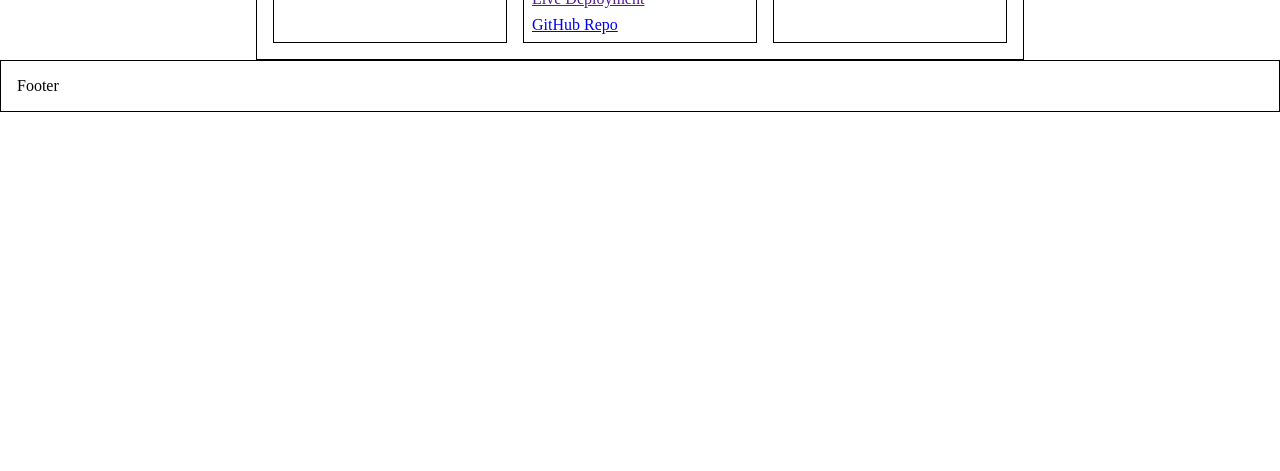
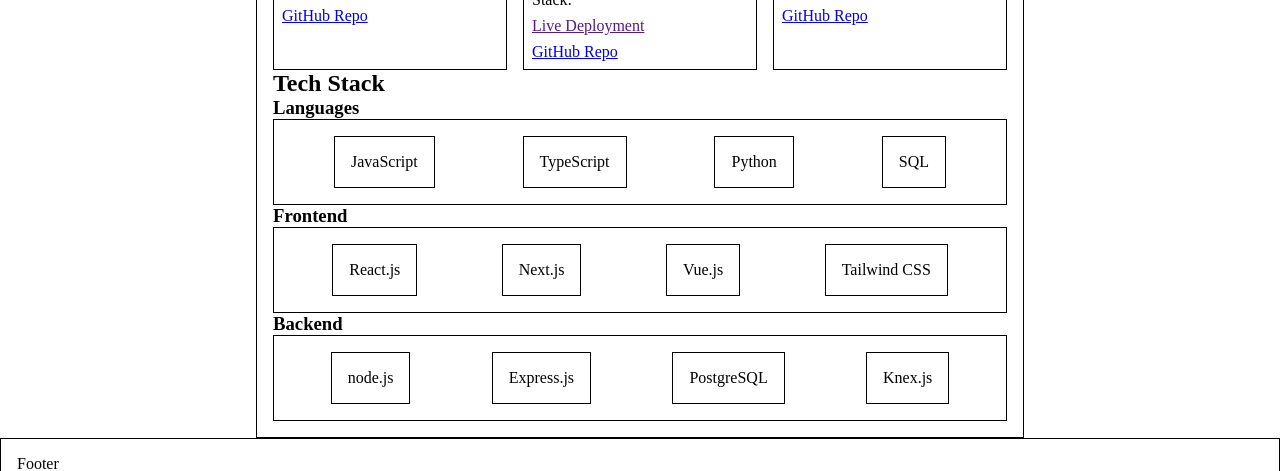
Before and after one commit to Justin-K-Ellis/react-personal-site, a React (Vite) app: page / in a window 1280 px wide. Shown: the part 834-1305 px from the top of the page. Before the commit the page ends 946 px from the top, so only its background shows below. Built offline with nearby package versions, Linux system fonts and the light colour scheme.

Commit message:
feat: create gallery to display tech stack

```diff
--- a/src/assets/text.json
+++ b/src/assets/text.json
@@ -58,5 +58,10 @@
       "deploymentLink": "",
       "stack": []
     }
+  },
+  "techStack": {
+    "languages": ["JavaScript", "TypeScript", "Python", "SQL"],
+    "frontend": ["React.js", "Next.js", "Vue.js", "Tailwind CSS"],
+    "backend": ["node.js", "Express.js", "PostgreSQL", "Knex.js"]
   }
 }
--- a/src/components/Portfolio.tsx
+++ b/src/components/Portfolio.tsx
@@ -4,6 +4,7 @@
 export default function Portfolio() {
   return (
     <section id="protfolio">
+      <h2>Projects</h2>
       <div className="project-gallery">
         {cardData.map((card) => (
           <Card
--- /dev/null
+++ b/src/components/TechStack.tsx
@@ -0,0 +1,18 @@
+import text from "../assets/text.json";
+import TechStackGallery from "./TechStackGallery";
+
+const stack = text.techStack;
+
+export default function TechStack() {
+  return (
+    <section id="tech-stack">
+      <h2>Tech Stack</h2>
+      <h3>Languages</h3>
+      <TechStackGallery tech={stack.languages} />
+      <h3>Frontend</h3>
+      <TechStackGallery tech={stack.frontend} />
+      <h3>Backend</h3>
+      <TechStackGallery tech={stack.backend} />
+    </section>
+  );
+}
--- /dev/null
+++ b/src/components/TechStackGallery.tsx
@@ -0,0 +1,11 @@
+export default function TechStackGallery({ tech }: { tech: string[] }) {
+  return (
+    <div className="tech-stack-gallery box">
+      {tech.map((t) => (
+        <div key={t} className="box">
+          {t}
+        </div>
+      ))}
+    </div>
+  );
+}
--- a/src/index.css
+++ b/src/index.css
@@ -51,6 +51,11 @@
   gap: 1rem;
 }
 
+.tech-stack-gallery {
+  display: flex;
+  justify-content: space-around;
+}
+
 #hero {
   display: flex;
   flex-direction: row;
--- a/src/pages/Home.tsx
+++ b/src/pages/Home.tsx
@@ -1,11 +1,13 @@
 import Hero from "../components/Hero";
 import Portfolio from "../components/Portfolio";
+import TechStack from "../components/TechStack";
 
 export default function Home() {
   return (
     <div className="home-page">
       <Hero />
       <Portfolio />
+      <TechStack />
     </div>
   );
 }
```
